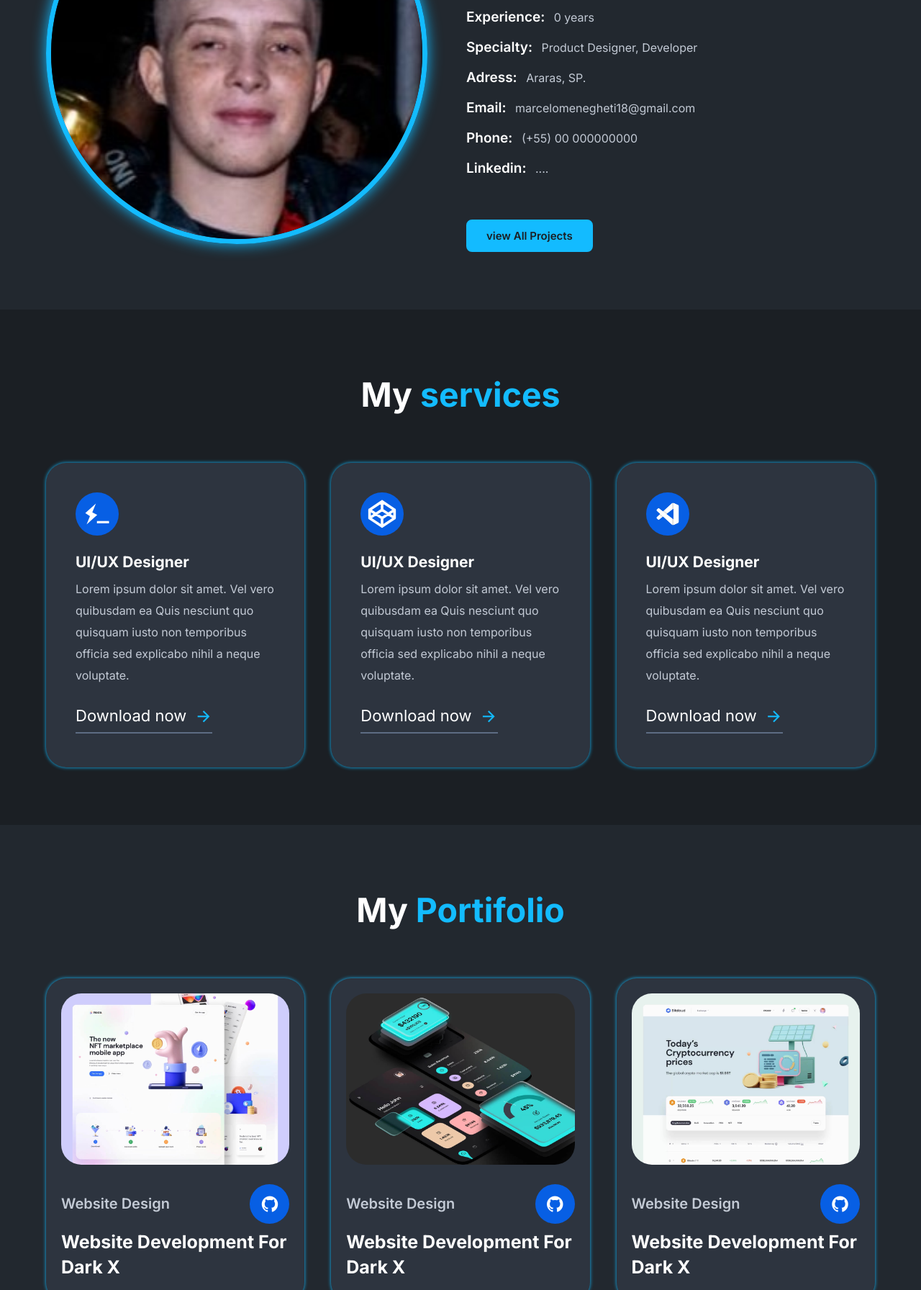
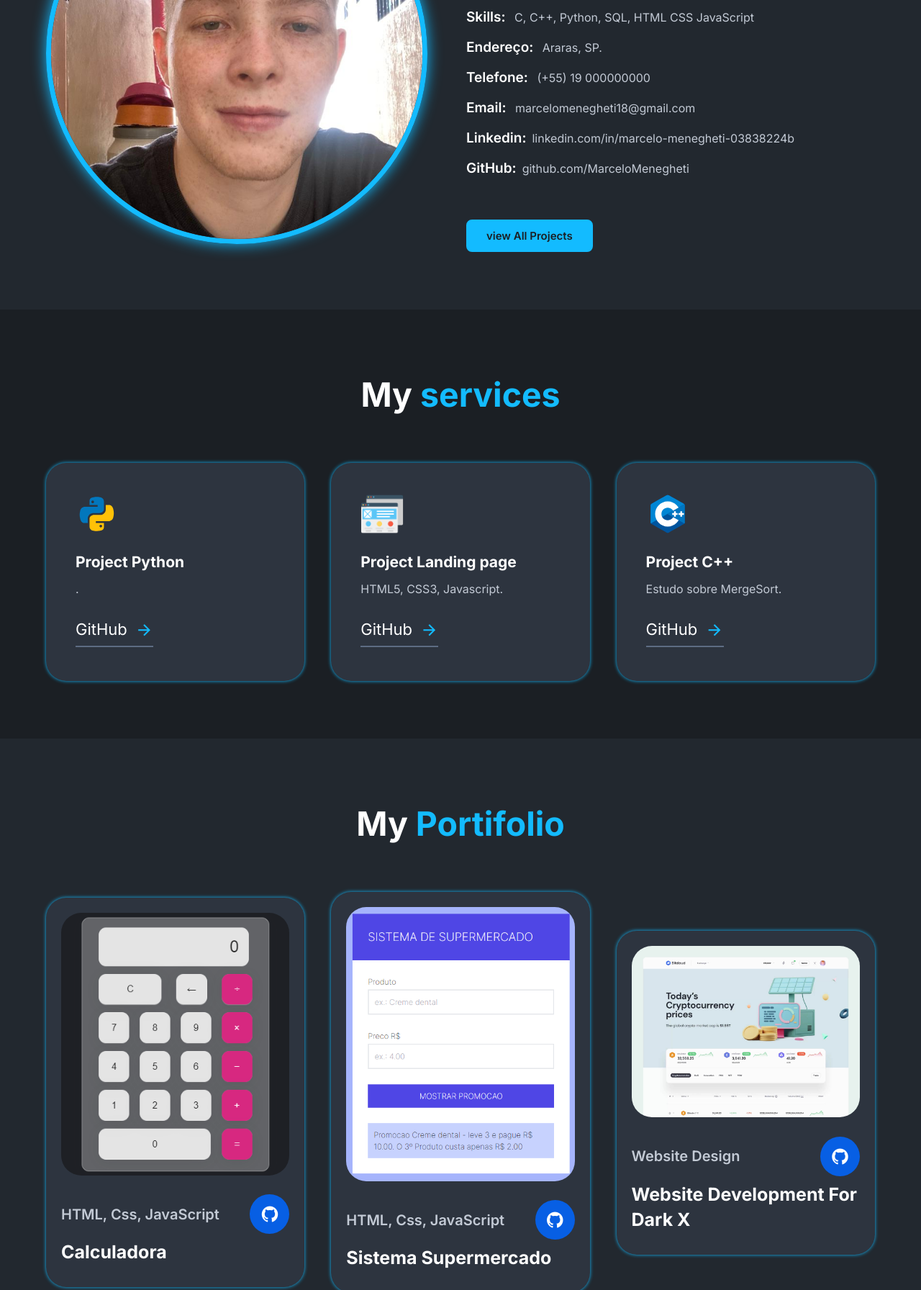
Before and after one commit to MarceloMenegheti/Portifolio1, a plain HTML site: page index.html in a window 1280 px wide. Shown: the part 1008-2800 px from the top of the page at 72% size. Drawn offline with nearby package versions, Linux system fonts and the light colour scheme.

Commit message:
git merge

```diff
--- a/index.html
+++ b/index.html
@@ -1,9 +1,9 @@
 <!DOCTYPE html>
-<html lang="en">
+<html lang="pt-BR">
 <head>
     <meta charset="UTF-8">
     <meta name="viewport" content="width=device-width, initial-scale=1.0">
-    <title>Complete response Personal Portifolio Website using HTML CSS Javascript</title>
+    <title>Marcelo Menegheti</title>
     <link rel="stylesheet" type="text/css" href="css/style.css">
 
     <link rel="stylesheet"
@@ -39,7 +39,7 @@
         <div class="main-content">
             <h4>hi, there</h4>
             <h1> I'm <span>Marcelo Menegheti</span></h1>
-            <p>Lorem ipsum dolor sit amet, consectetur adipiscing elit. Quisque sit amet consectetur orci, ut dapibus turpis.</p>
+            <p>Portifolio Completo using HTML CSS Javascript</p>
 
 
             <div class="social">
@@ -59,7 +59,7 @@
 
     <section class="about" id="about">
         <div class="about-img">
-            <img src="img/foto_perfil.jpeg">
+            <img src="img/f.jpeg">
         </div>
 
         <div class="about-text">
@@ -67,23 +67,25 @@
 
 
             <div class="exp-area">
+
                 <P class="exp">
-                    Experience:<span> 0 years</span>
+                    Skills:<span> C, C++, Python, SQL, HTML CSS JavaScript</span>
                 </P>
                 <P class="exp">
-                    Specialty:<span> Product Designer, Developer</span>
+                    Endereço:<span> Araras, SP.</span>
                 </P>
+
                 <P class="exp">
-                    Adress:<span> Araras, SP.</span>
+                    Telefone:<span> (+55) 19 000000000</span>
                 </P>
                 <P class="exp">
                     Email:<span> marcelomenegheti18@gmail.com</span>
                 </P>
                 <P class="exp">
-                    Phone:<span> (+55) 00 000000000</span>
+                    Linkedin:<span>linkedin.com/in/marcelo-menegheti-03838224b</span>
                 </P>
                 <P class="exp">
-                    Linkedin:<span> ....</span>
+                    GitHub:<span>github.com/MarceloMenegheti </span>
                 </P>
             </div>
             <a href="#" class="btn">view All Projects</a>
@@ -97,31 +99,31 @@
 
         <div class="services-content">
             <div class="box">
-                <img src="img/s-1.svg">
-                <h3>UI/UX Designer</h3>
-                <p>Lorem ipsum dolor sit amet. Vel vero quibusdam ea Quis nesciunt quo quisquam iusto non temporibus officia sed explicabo nihil a neque voluptate. </p>
+                <img src="img/python.svg">
+                <h3>Project Python</h3>
+                <p>. </p>
                 <a href="#">
-                    Download now
+                    GitHub
                     <i class="ri-arrow-right-line"></i>
                 </a>
             </div>
 
             <div class="box">
-                <img src="img/s-2.svg">
-                <h3>UI/UX Designer</h3>
-                <p>Lorem ipsum dolor sit amet. Vel vero quibusdam ea Quis nesciunt quo quisquam iusto non temporibus officia sed explicabo nihil a neque voluptate. </p>
+                <img src="img/ic.png">
+                <h3>Project Landing page </h3>
+                <p>HTML5, CSS3, Javascript. </p>
                 <a href="#">
-                    Download now
+                    GitHub
                     <i class="ri-arrow-right-line"></i>
                 </a>
             </div>
 
             <div class="box">
-                <img src="img/s-3.svg">
-                <h3>UI/UX Designer</h3>
-                <p>Lorem ipsum dolor sit amet. Vel vero quibusdam ea Quis nesciunt quo quisquam iusto non temporibus officia sed explicabo nihil a neque voluptate. </p>
+                <img src="img/C++.svg">
+                <h3>Project C++</h3>
+                <p>Estudo sobre MergeSort. </p>
                 <a href="#">
-                    Download now
+                    GitHub
                     <i class="ri-arrow-right-line"></i>
                 </a>
             </div>
@@ -137,30 +139,30 @@
 
         <div class="portifolio-content">
             <div class="row">
-                <img src="img/port-1.jpg">
+                <img src="img/Ca.png">
                 <div class="main-row">
                     <div class="row-text">
-                        <h5>Website Design</h5>
+                        <h5>HTML, Css, JavaScript</h5>
                     </div>
                     <div class="row-icon">
                         <i class="ri-github-fill"></i>
                     </div>
                 </div>
-                <h4>Website Development For Dark X</h4>
+                <h4>Calculadora</h4>
             </div>
 
 
             <div class="row">
-                <img src="img/port-2.jpg">
+                <img src="img/SistemaSupermercado.png">
                 <div class="main-row">
                     <div class="row-text">
-                        <h5>Website Design</h5>
+                        <h5>HTML, Css, JavaScript</h5>
                     </div>
                     <div class="row-icon">
                         <i class="ri-github-fill"></i>
                     </div>
                 </div>
-                <h4>Website Development For Dark X</h4>
+                <h4>Sistema Supermercado</h4>
             </div>
 
             <div class="row">
@@ -175,7 +177,7 @@
                 </div>
                 <h4>Website Development For Dark X</h4>
             </div>
-
+<!--
             <div class="row">
                 <img src="img/port-4.jpg">
                 <div class="main-row">
@@ -187,32 +189,32 @@
                     </div>
                 </div>
                 <h4>Website Development For Dark X</h4>
-            </div>
+            </div>-->
 
             <div class="row">
-                <img src="img/port-5.jpg">
+                <img src="img/landinigPage.png">
                 <div class="main-row">
                     <div class="row-text">
-                        <h5>Website Design</h5>
+                        <h5>HTML, Css, JavaScript</h5>
                     </div>
                     <div class="row-icon">
                         <i class="ri-github-fill"></i>
                     </div>
                 </div>
-                <h4>Website Development For Dark X</h4>
+                <h4>Landing Page</h4>
             </div>
 
             <div class="row">
-                <img src="img/port-6.jpg">
+                <img src="img/landingPage2.png">
                 <div class="main-row">
                     <div class="row-text">
-                        <h5>Website Design</h5>
+                        <h5>HTML, Css, JavaScript</h5>
                     </div>
                     <div class="row-icon">
                         <i class="ri-github-fill"></i>
                     </div>
                 </div>
-                <h4>Website Development For Dark X</h4>
+                <h4>Landing Page</h4>
             </div>
         </div>
     </section>
```
Also changed, not shown: img/Ca.png (added), img/SistemaSupermercado.png (added), img/c++.svg (added), img/f.jpeg (added), img/foto_perfil.jpeg (deleted), img/ic.png (added), img/landingPage2.png (added), img/landinigPage.png (added), img/port-1.jpg (deleted), img/port-2.jpg (deleted), img/port-4.jpg (deleted), img/port-5.jpg (deleted), img/port-6.jpg (deleted), img/python.svg (added), 3 more files.
